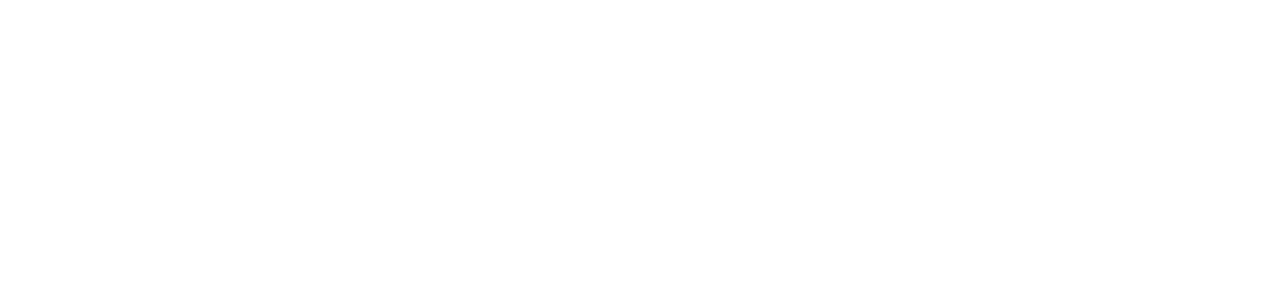
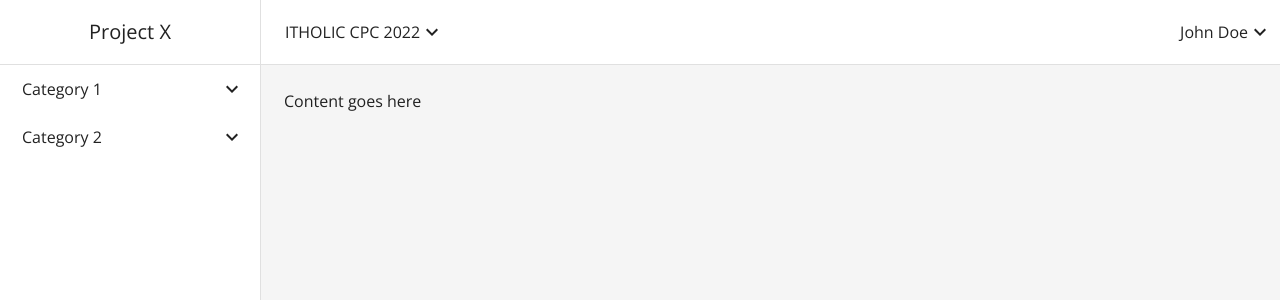
Before and after one commit to ensiasit/project-x-ui, a React (Create React App) app: page /dashboard in a window 1280 px wide. Before the commit this address had no page. Shown: the top 300 px of the page. Built offline with nearby package versions, Linux system fonts and the light colour scheme.

Commit message:
Add Signin/Signup boilerplate components

```diff
--- a/src/App.tsx
+++ b/src/App.tsx
@@ -1,11 +1,13 @@
 import { Route, Routes } from "react-router-dom";
 
-import { Main } from "./pages";
+import { Dashboard, Signin, Signup } from "./pages";
 
 const App = () => {
   return (
     <Routes>
-      <Route path="/" element={<Main />} />
+      <Route path="/dashboard" element={<Dashboard />} />
+      <Route path="/signin" element={<Signin />} />
+      <Route path="/signup" element={<Signup />} />
     </Routes>
   );
 };
--- a/src/pages/Main/Main.tsx
+++ b/src/pages/Dashboard/Dashboard.tsx
@@ -4,7 +4,7 @@ import { ThemeProvider, Typography } from "@mui/material";
 import { lightTheme, darkTheme } from "../../helpers/theme.constans";
 import { Header, Sidenav, Content } from "../../components";
 
-const Main = () => {
+const Dashboard = () => {
   const [theme, setTheme] = useState(lightTheme);
 
   const toggleTheme = () => {
@@ -74,4 +74,4 @@ const Main = () => {
   );
 };
 
-export default Main;
+export default Dashboard;
--- /dev/null
+++ b/src/pages/Signin/Signin.tsx
@@ -0,0 +1,5 @@
+const Signin = () => {
+  return <div>Signin</div>;
+};
+
+export default Signin;
--- /dev/null
+++ b/src/pages/Signup/Signup.tsx
@@ -0,0 +1,5 @@
+const Signup = () => {
+  return <div>Signup</div>;
+};
+
+export default Signup;
--- a/src/pages/index.tsx
+++ b/src/pages/index.tsx
@@ -1 +1,3 @@
-export { default as Main } from "./Main/Main";
+export { default as Dashboard } from "./Dashboard/Dashboard";
+export { default as Signin } from "./Signin/Signin";
+export { default as Signup } from "./Signup/Signup";
```
